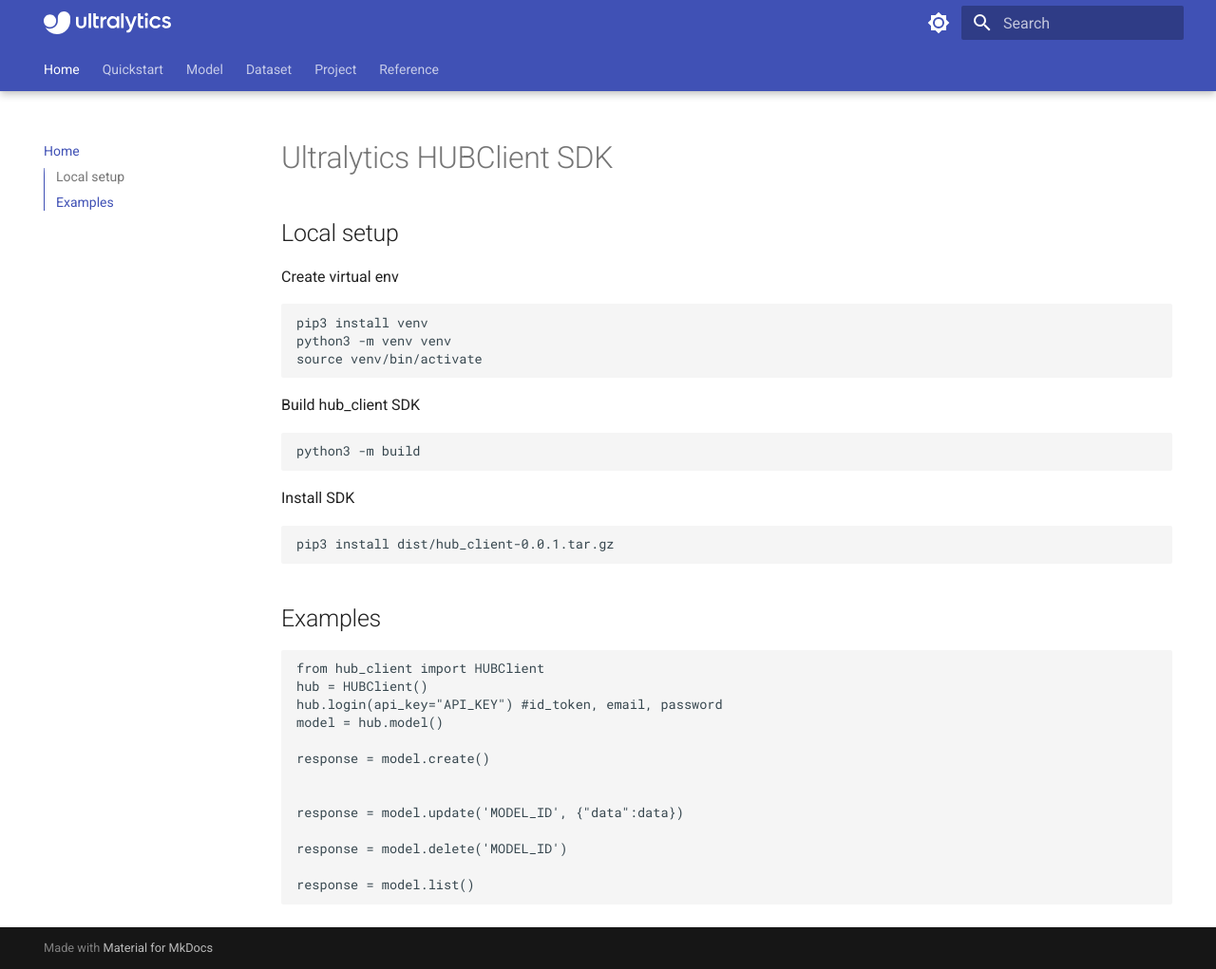
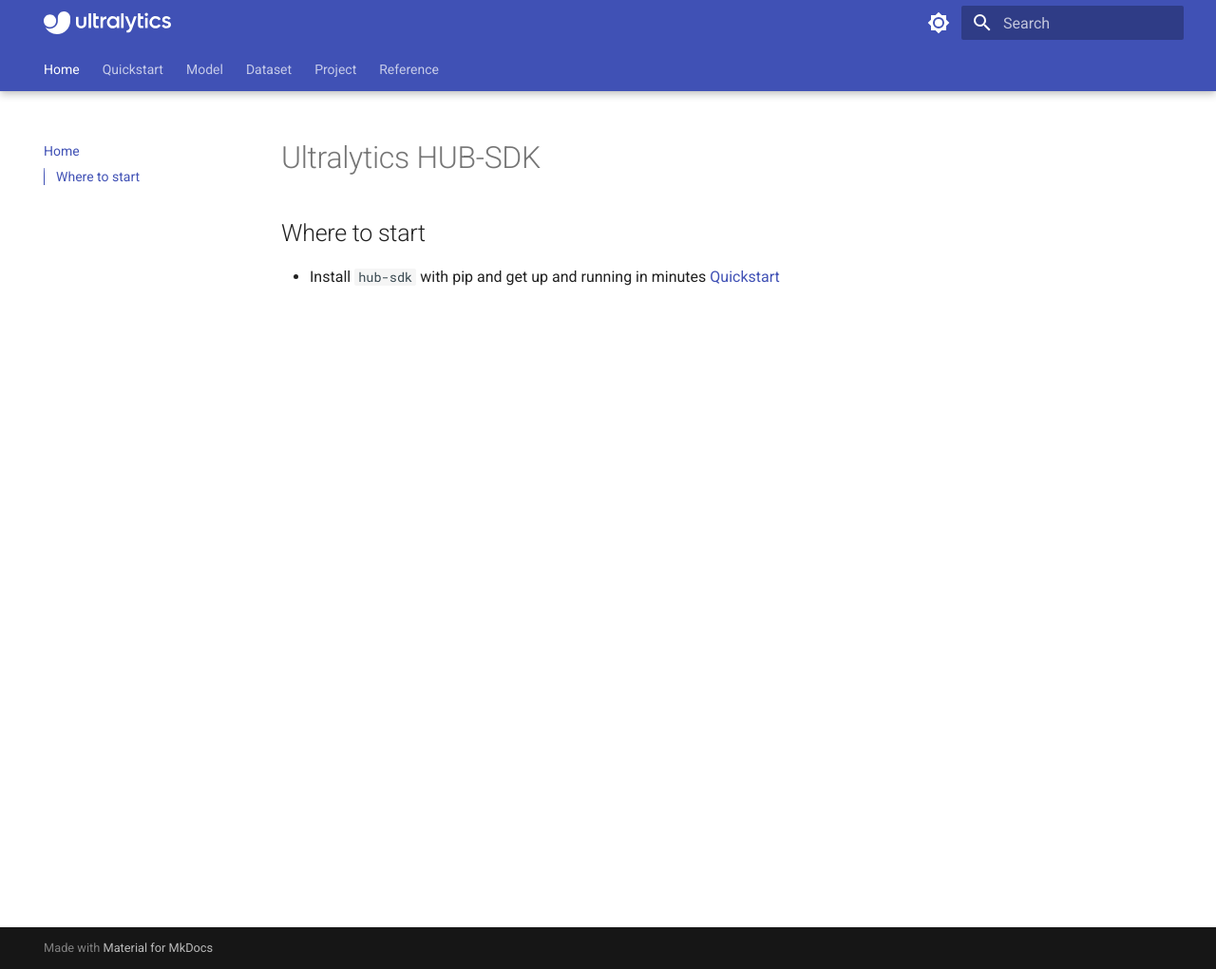
Before and after one commit to ultralytics/hub-sdk, an MkDocs documentation site: the page built from docs/index.md, in a window 1280 px wide and 1021 px high. Shown: the whole window at 95% size. Built offline with MkDocs 1.6.1 and Material for MkDocs 9.7.7, drawn with Linux system fonts in a browser that asks for light colours.

Commit message:
feat: docs minor updates

````diff
--- a/docs/index.md
+++ b/docs/index.md
@@ -1,35 +1,5 @@
-# Ultralytics HUBClient SDK
+# Ultralytics HUB-SDK
 
-## Local setup
+## Where to start
 
-Create virtual env
-
-    pip3 install venv
-    python3 -m venv venv
-    source venv/bin/activate
-
-Build hub_client SDK
-
-    python3 -m build
-Install SDK
-
-    pip3 install dist/hub_client-0.0.1.tar.gz
-
-
-## Examples
-
-```python
-from hub_client import HUBClient
-hub = HUBClient()
-hub.login(api_key="API_KEY") #id_token, email, password
-model = hub.model()
-
-response = model.create()
-
-
-response = model.update('MODEL_ID', {"data":data})
-
-response = model.delete('MODEL_ID')
-
-response = model.list()
-```
+- Install `hub-sdk` with pip and get up and running in minutes [Quickstart](quickstart.md)
````
Also changed, not shown: README.md (+17 -34 lines), docs/dataset.md (+10 -1 lines), docs/model.md (+3 -3 lines), docs/reference.md (+1 -1 lines).
